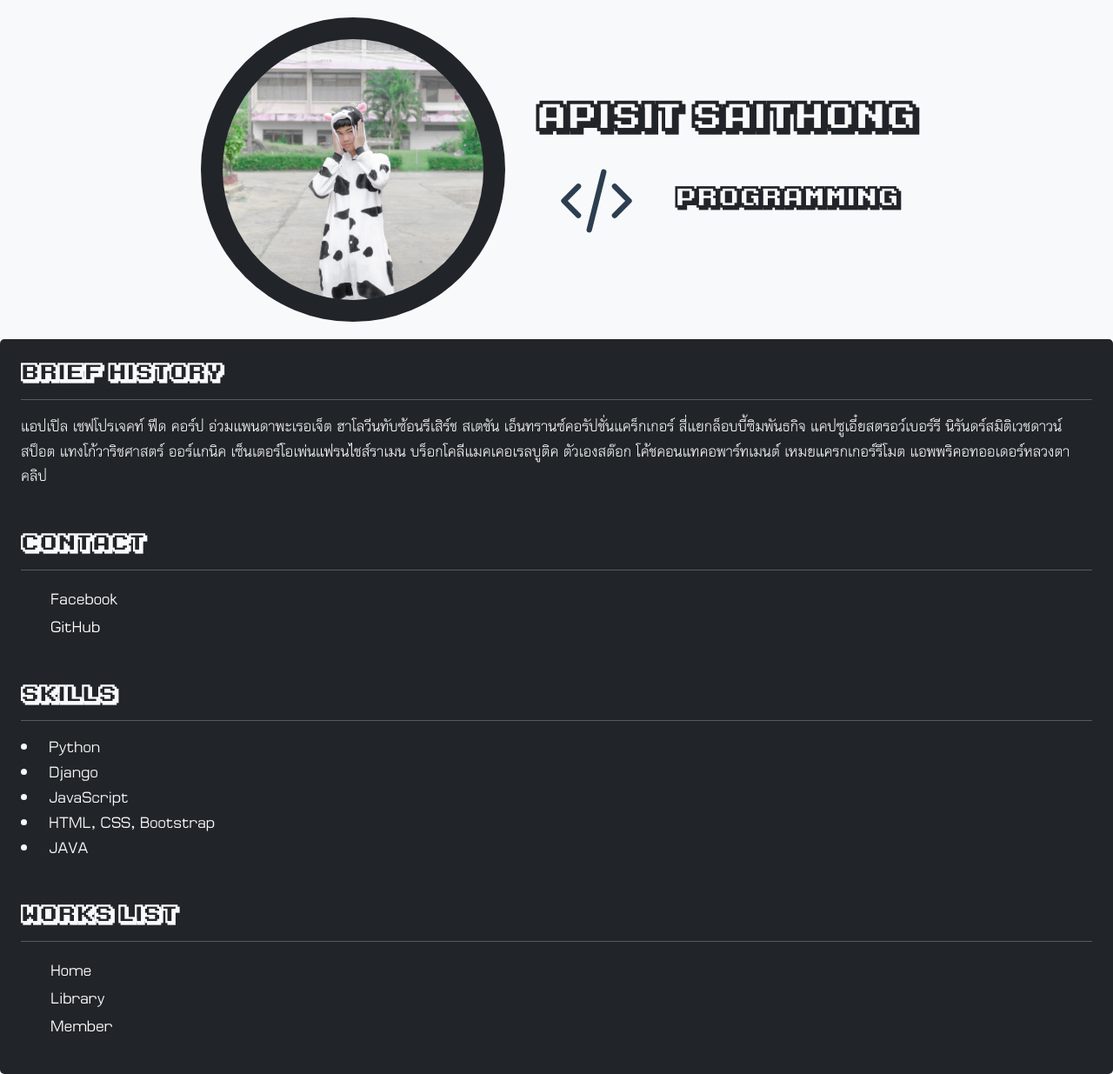
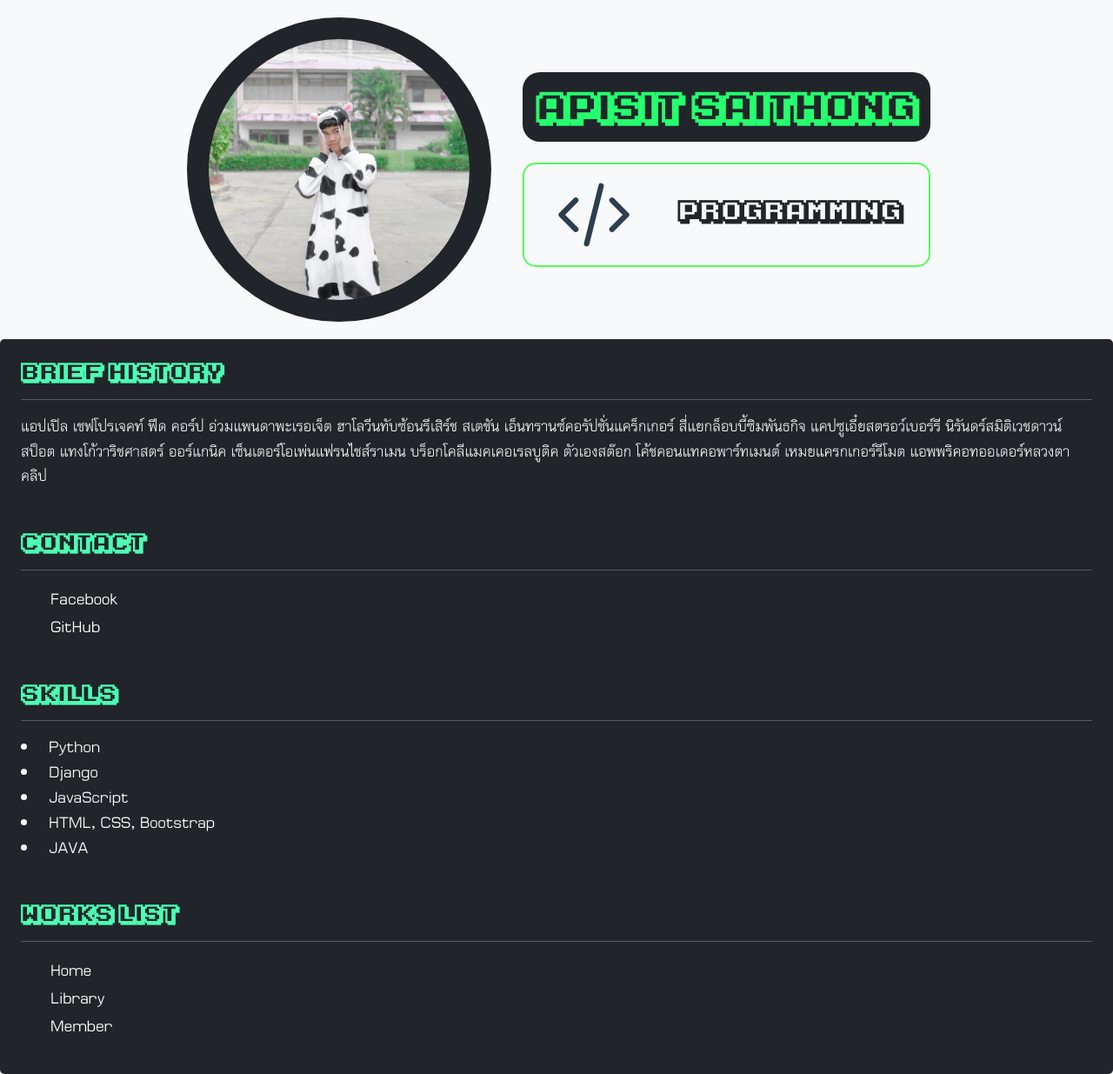
Before and after one commit to Apisit250aps/Portfolio, a Django app: page / in a window 1280 px wide. Shown: the whole page at 87% size. Run offline with Django 4.2, Linux system fonts and the light colour scheme; some libraries are stand-ins or nearby versions.

Commit message:
23-11-22

```diff
--- /dev/null
+++ b/portfolio/static/css/animation.css
@@ -0,0 +1,64 @@
+@keyframes head_fg {
+    0% {
+        color: rgb(255, 0, 255);
+    }
+    50% {
+        color: rgb(0, 255, 255);
+    }
+    100% {
+        color: rgb(255, 255, 0);
+    }
+}
+@keyframes name_fg {
+    0% {
+        color: rgb(255, 0, 0);
+    }
+    25%{
+        color: rgb(255, 128, 0);
+    }
+    50%{
+        color: rgb(255, 255, 0);
+    }
+    75%{
+        color: rgb(0, 255, 128);
+    }
+    100%{
+        color: rgb(255, 128, 255);
+    }
+
+}
+
+@keyframes rgb_board {
+    0% {
+        border-color: rgb(255, 0, 0);
+    }
+    25%{
+        border-color: rgb(255, 128, 0);
+    }
+    50%{
+        border-color: rgb(255, 255, 0);
+    }
+    75%{
+        border-color: rgb(0, 255, 128);
+    }
+    100%{
+        border-color: rgb(255, 128, 255);
+    }
+
+}
+
+.fg-rgb {
+    animation: head_fg 1s infinite;
+}
+
+.name-rgb {
+    animation: name_fg 2.5s infinite;
+    border-radius: 20px;
+}
+
+.border-rgb {
+    border: 2px;
+    border-style: solid;
+    border-radius: 15px;
+    animation: rgb_board 1s infinite;
+}
--- a/portfolio/static/css/style.css
+++ b/portfolio/static/css/style.css
@@ -10,25 +10,29 @@
     padding: 20px;
 
 }
+
 .home-link {
-   color: rgba(255, 0, 255, 1);
-   margin: 5px;
-   padding: 10px;
-   border: solid;
-   border-radius: 20px;
+    color: rgba(255, 0, 255, 1);
+    margin: 5px;
+    padding: 10px;
+    border: solid;
+    border-radius: 20px;
 }
+
 .home-link:hover {
     color: orange;
 
     text-decoration: none;
 
 }
+
 .solid {
     border-radius: 10px;
     border: solid;
     border-color: rgb(0, 255, 255);
     padding: 10px;
 }
+
 /* start main.html */
 
 /* start library.html  */
@@ -45,6 +49,7 @@
     height: 75px;
     border-radius: 5px;
 }
+
 .img-logo-lib:hover {
     background-color: darkgray;
 }
@@ -117,6 +122,19 @@
 .contents {
     border-radius: 5px;
 }
+
 .block-items {
     border-radius: 20px;
 }
+
+.frame-1 {
+    padding: 2px;
+}
+
+.h-1 {
+    position: relative;
+}
+
+.h-1:hover {
+    top: 50px;
+}
--- a/portfolio/templates/portfolio.html
+++ b/portfolio/templates/portfolio.html
@@ -22,6 +22,7 @@
 
     <link rel="stylesheet" href="{% static 'css/style.css' %}">
     <link rel="stylesheet" href="{% static 'css/font.css' %}">
+    <link rel="stylesheet" href="{% static 'css/animation.css' %}">
     <script src="{% static 'script/script.js' %}"></script>
 </head>
 
@@ -32,8 +33,9 @@
                 class="profile-img rounded-circle">
         </div>
         <div class="info d-flex flex-column justify-content-center p-3">
-            <h1 class="text-dark pixel-16">Apisit Saithong</h1>
-            <div class="d-flex flex-sm-row justify-content-around align-items-center mt-3">
+            <h1 class="pixel-16 name-rgb bg-dark p-3">Apisit Saithong</h1>
+
+            <div class="d-flex flex-sm-row bg-light justify-content-around align-items-center mt-3 p-2 border-rgb">
                 <svg xmlns="http://www.w3.org/2000/svg" class="icon icon-tabler icon-tabler-code" width="100"
                     height="100" viewBox="0 0 24 24" stroke-width="1.5" stroke="#2c3e50" fill="none"
                     stroke-linecap="round" stroke-linejoin="round">
@@ -45,12 +47,13 @@
                 <h3 class="text-dark pixel-16 justify-content-center">Programming</h3>
             </div>
 
+
         </div>
     </nav>
     <div class="contents d-flex flex-column justify-content-center align-items-center bg-dark p-2 align-items-center">
         <div class="d-flex flex-column justify-content-center align-items-center">
             <div class="block-items p-3 bg-dark w-100 justify-content-center">
-                <h4 class="pixel-16 text-light">brief history</h4>
+                <h4 class="pixel-16 fg-rgb h-1">brief history</h4>
                 <hr class="bg-light text-light">
                 <h4>
                     <p class="th-txt text-light">แอปเปิล เชฟโปรเจคท์ ฟีด คอร์ป อ่วมแพนดาพะเรอเจ็ต ฮาโลวีนทับซ้อนรีเสิร์ช
@@ -65,7 +68,7 @@
 
             </div>
             <div class="block-items p-3 bg-dark w-100">
-                <h4 class="pixel-16 text-light">Contact</h4>
+                <h4 class="pixel-16 fg-rgb">Contact</h4>
                 <hr class="bg-dark text-light">
                 <h4>
                     <p class="th-txt text-light">
@@ -76,7 +79,7 @@
                 </h4>
             </div>
             <div class="block-items p-3 bg-dark w-100">
-                <h4 class="pixel-16 text-light">Skills</h4>
+                <h4 class="pixel-16 fg-rgb">Skills</h4>
                 <hr class="bg-light text-light">
                 <h4>
                     <p class="th-txt text-light">
@@ -88,13 +91,13 @@
 
             </div>
             <div class="block-items p-3 bg-dark w-100">
-                <h4 class="pixel-16 text-light">Works List</h4>
+                <h4 class="pixel-16 fg-rgb">Works List</h4>
                 <hr class="bg-dark text-light">
                 <h4>
                     <p class="th-txt text-light">
-                            <script>
-                                work_render()
-                            </script>
+                        <script>
+                            work_render()
+                        </script>
                     </p>
                 </h4>
             </div>
```
Also changed, not shown: portfolio/static/css/animations.css (deleted).
